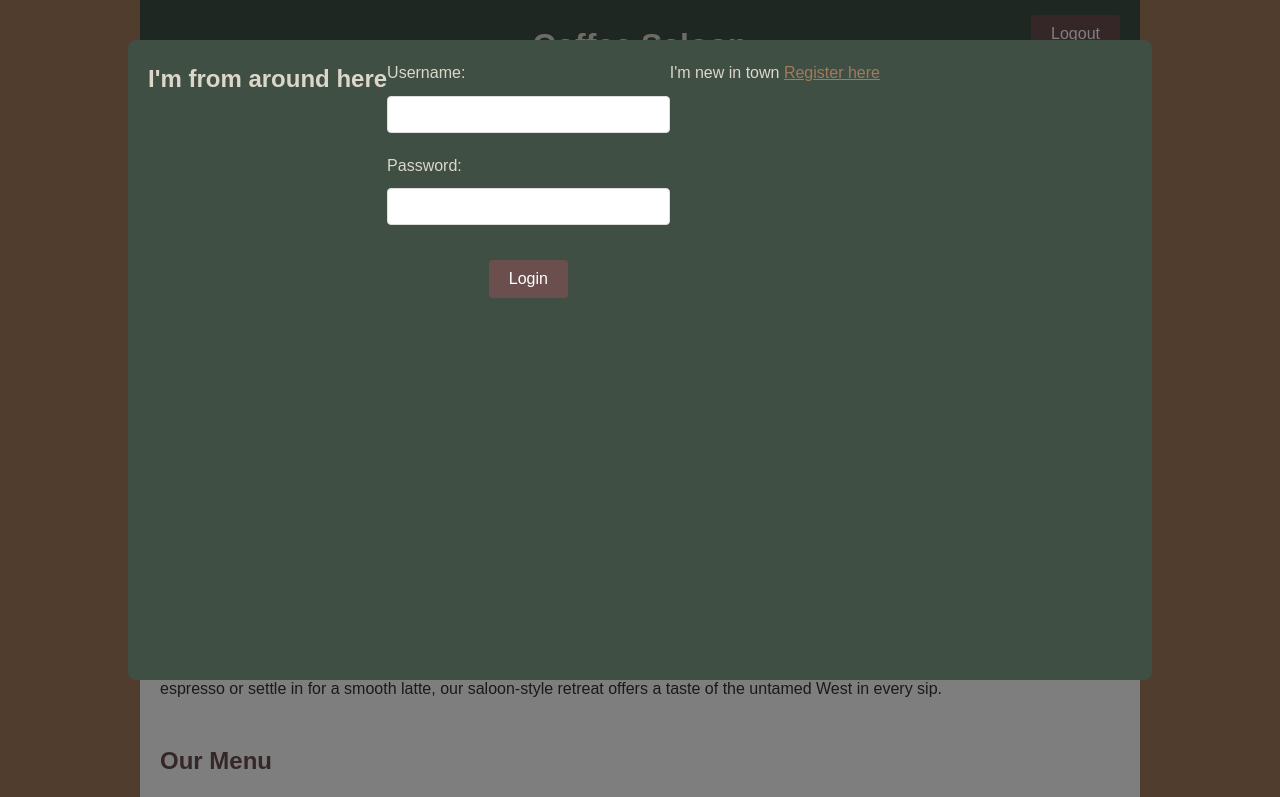
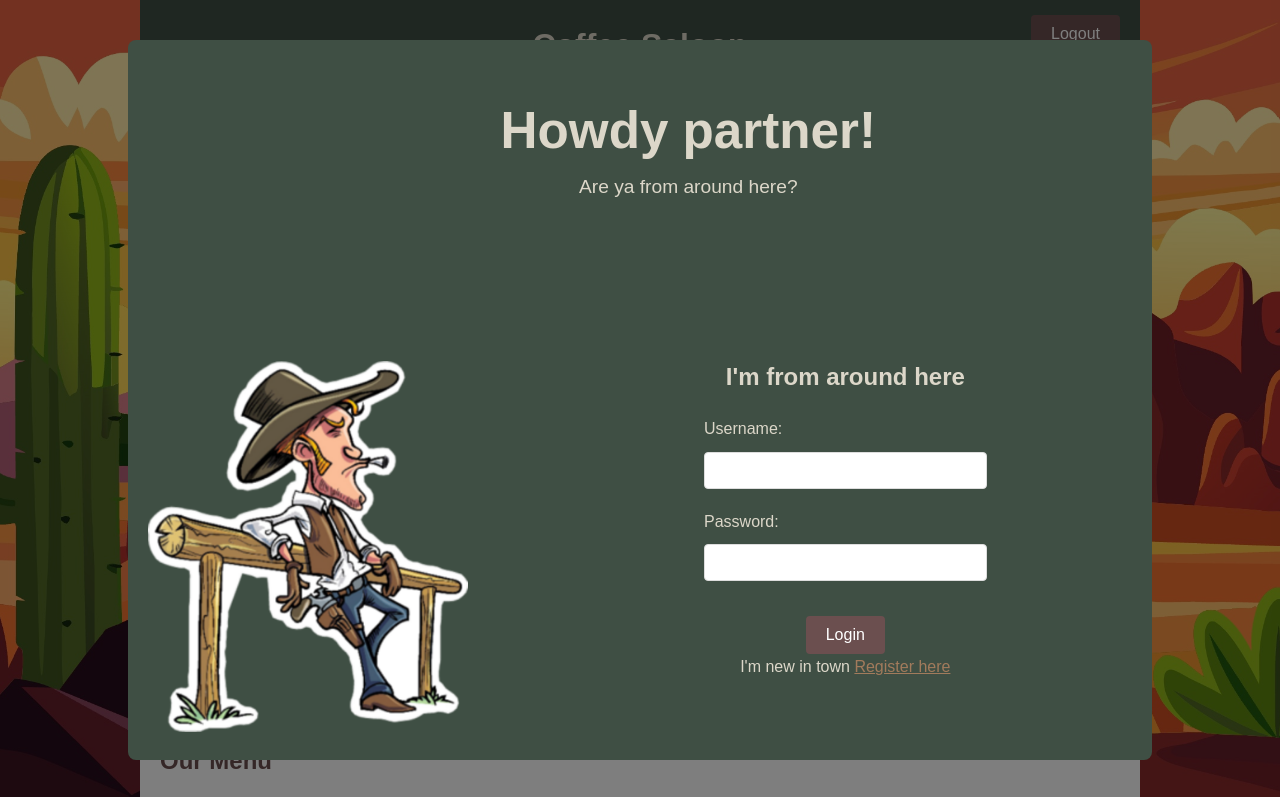
Before and after one commit to dm-1904/coffee-saloon, a plain HTML site: page index.html in a window 1280 px wide. Shown: the top 797 px of the page. Drawn offline with Linux system fonts and the light colour scheme.

Commit message:
login popup done

```diff
--- a/index.html
+++ b/index.html
@@ -13,6 +13,7 @@
     />
   </head>
   <body>
+    <div id="main-content">
       <header>
         <h1>Coffee Saloon</h1>
         <nav>
@@ -46,8 +47,8 @@
           and spirited as a cowboy’s tale. Here, we serve up robust, handcrafted
           brews in a setting that recalls the dusty trails and lively gatherings
           of the frontier. Whether you’re looking to lasso a quick espresso or
-        settle in for a smooth latte, our saloon-style retreat offers a taste of
-        the untamed West in every sip.
+          settle in for a smooth latte, our saloon-style retreat offers a taste
+          of the untamed West in every sip.
         </p>
       </section>
 
@@ -75,7 +76,8 @@
           <div>
             <h3>Latte</h3>
             <p>
-            A creamy blend of espresso and steamed milk with a hint of vanilla.
+              A creamy blend of espresso and steamed milk with a hint of
+              vanilla.
             </p>
           </div>
         </div>
@@ -118,12 +120,33 @@
         </div>
       </section>
 
+      <!-- Footer / Contact Section -->
+      <footer id="contact">
+        <p>
+          Contact us at:
+          <a href="mailto:contact@coffeehaven.com">contact@coffeesaloon.com</a>
+        </p>
+        <p>123 Coffee Street, Bean Town</p>
+      </footer>
+    </div>
+
     <!-- Login Popup -->
     <div
       id="login-popup"
       class="popup"
     >
       <div class="popup-content">
+        <div class="popup-pic">
+          <img
+            src="./assets/cartoon-cowboy.png"
+            alt=""
+          />
+        </div>
+        <div class="popup-greeting">
+          <h1>Howdy partner!</h1>
+          <span>Are ya from around here?</span>
+        </div>
+        <div class="popup-login">
           <h2 id="popup-title">I'm from around here</h2>
           <form id="login-form">
             <label for="username">Username:</label>
@@ -159,15 +182,7 @@
           </p>
         </div>
       </div>
-
-    <!-- Footer / Contact Section -->
-    <footer id="contact">
-      <p>
-        Contact us at:
-        <a href="mailto:contact@coffeehaven.com">contact@coffeesaloon.com</a>
-      </p>
-      <p>123 Coffee Street, Bean Town</p>
-    </footer>
+    </div>
 
     <script src="/main.js"></script>
   </body>
--- a/main.js
+++ b/main.js
@@ -10,7 +10,7 @@ function checkUser() {
       "hero-title"
     ).innerText = `Howdy ${parsedUser.username}! Welcome to Coffee Saloon.`;
   } else {
-    document.getElementById("login-popup").style.display = "block";
+    document.getElementById("login-popup").style.display = "flex";
   }
 }
 
--- a/style.css
+++ b/style.css
@@ -1,5 +1,8 @@
 html {
-  background-color: #a27b5c;
+  background-image: url(./assets/background-desert.jpeg);
+  background-attachment: fixed;
+  background-size: cover;
+  background-position: center;
 }
 
 * {
@@ -131,6 +134,7 @@ button {
   background: rgba(0, 0, 0, 0.5);
   justify-content: center;
   align-items: center;
+  z-index: 1000;
 }
 
 .popup-content {
@@ -141,9 +145,37 @@ button {
   border-radius: 8px;
   text-align: center;
   width: 80%;
-  height: 80%;
+  height: 90%;
   margin: 0 auto;
-  margin-top: 40px;
+  justify-content: space-between;
+}
+
+.popup-pic {
+  align-self: flex-end;
+}
+
+.popup-pic img {
+  width: 25vw;
+}
+
+.popup-greeting {
+  margin-right: 20vw;
+}
+
+.popup-greeting h1 {
+  font-size: 4vw;
+  margin-top: 30px;
+}
+
+.popup-greeting span {
+  font-size: 1.5vw;
+}
+
+.popup-login {
+  position: absolute;
+  align-self: flex-end;
+  left: 55vw;
+  margin-bottom: 60px;
 }
 
 .popup-content h2 {
```
Also changed, not shown: assets/background-desert.jpeg (added). Lines whose indentation alone changed are shown as unchanged.
